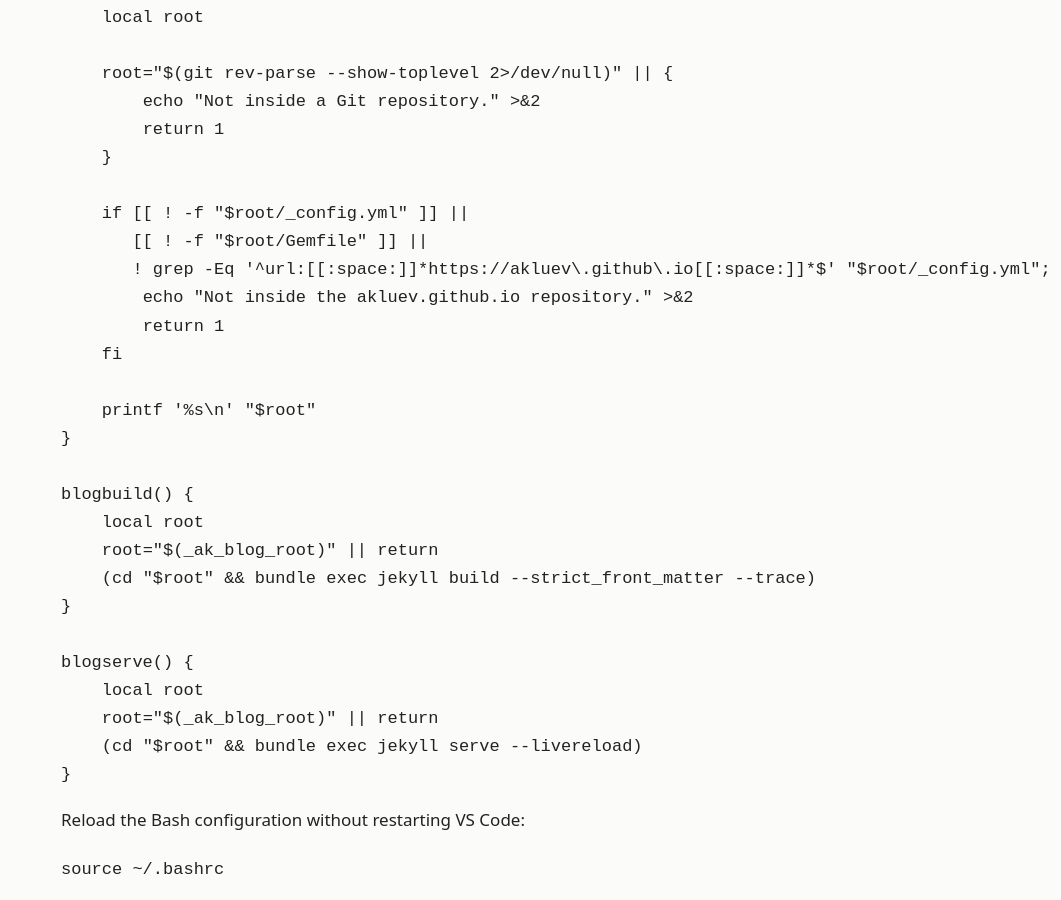
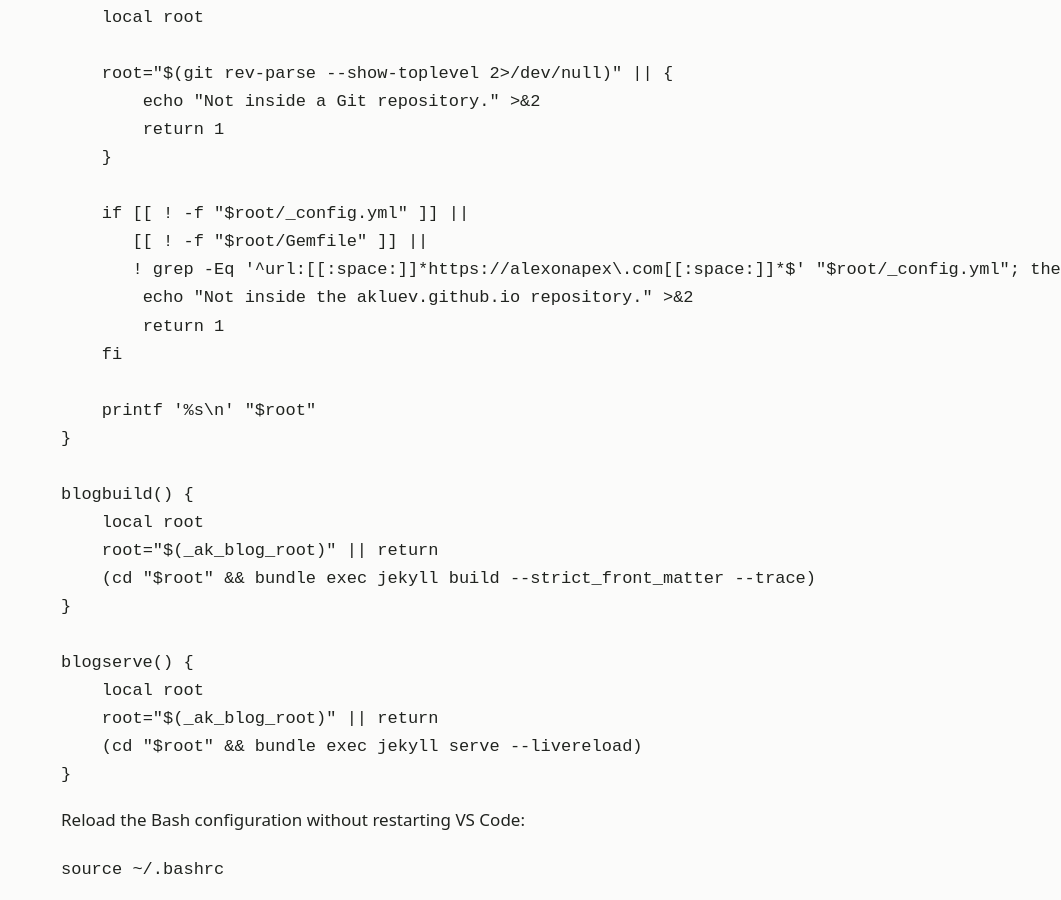
Before and after one commit to akluev/akluev.github.io, a Jekyll site: the page built from assets/documents/how-to/install-ruby-jekyll-windows.md, in a window 1280 px wide and 900 px high, scrolled down 2445 px. Shown: the whole window, without its empty margins (219-1280 px from the left). Built offline with Jekyll 4.4.1, drawn with Linux system fonts in a browser that asks for light colours; our own code applies the rules of GitHub Pages for plain Markdown files; part of the change alters nothing that is shown.

Commit message:
Use alexonapex.com as site URL so feed links avoid GitHub redirect
The Oracle ACE scraper does not follow the 301 from akluev.github.io,
so feed entries now point at the custom domain directly.

Co-Authored-By: Claude Opus 5.5 <noreply@anthropic.com>

```diff
--- a/_config.yml
+++ b/_config.yml
@@ -1,6 +1,6 @@
 title: Alex on APEX
 description: Articles by Alexander Kluev about Oracle APEX, SQL, PL/SQL, SQLcl, Git, CI/CD, generative AI, and practical software development.
-url: https://akluev.github.io
+url: https://alexonapex.com
 baseurl: ""
 lang: en
 future: true
--- a/assets/documents/how-to/install-ruby-jekyll-windows.md
+++ b/assets/documents/how-to/install-ruby-jekyll-windows.md
@@ -114,7 +114,7 @@ _ak_blog_root() {
 
     if [[ ! -f "$root/_config.yml" ]] ||
        [[ ! -f "$root/Gemfile" ]] ||
-       ! grep -Eq '^url:[[:space:]]*https://akluev\.github\.io[[:space:]]*$' "$root/_config.yml"; then
+       ! grep -Eq '^url:[[:space:]]*https://alexonapex\.com[[:space:]]*$' "$root/_config.yml"; then
         echo "Not inside the akluev.github.io repository." >&2
         return 1
     fi
```
